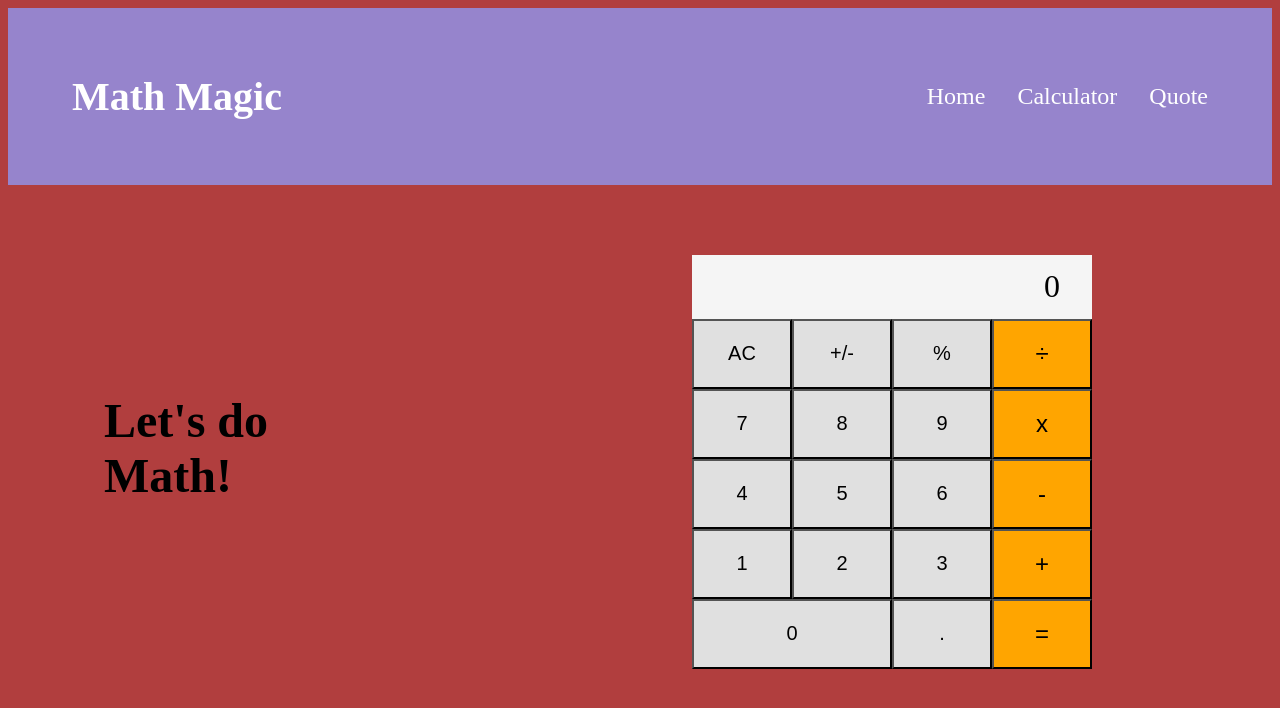
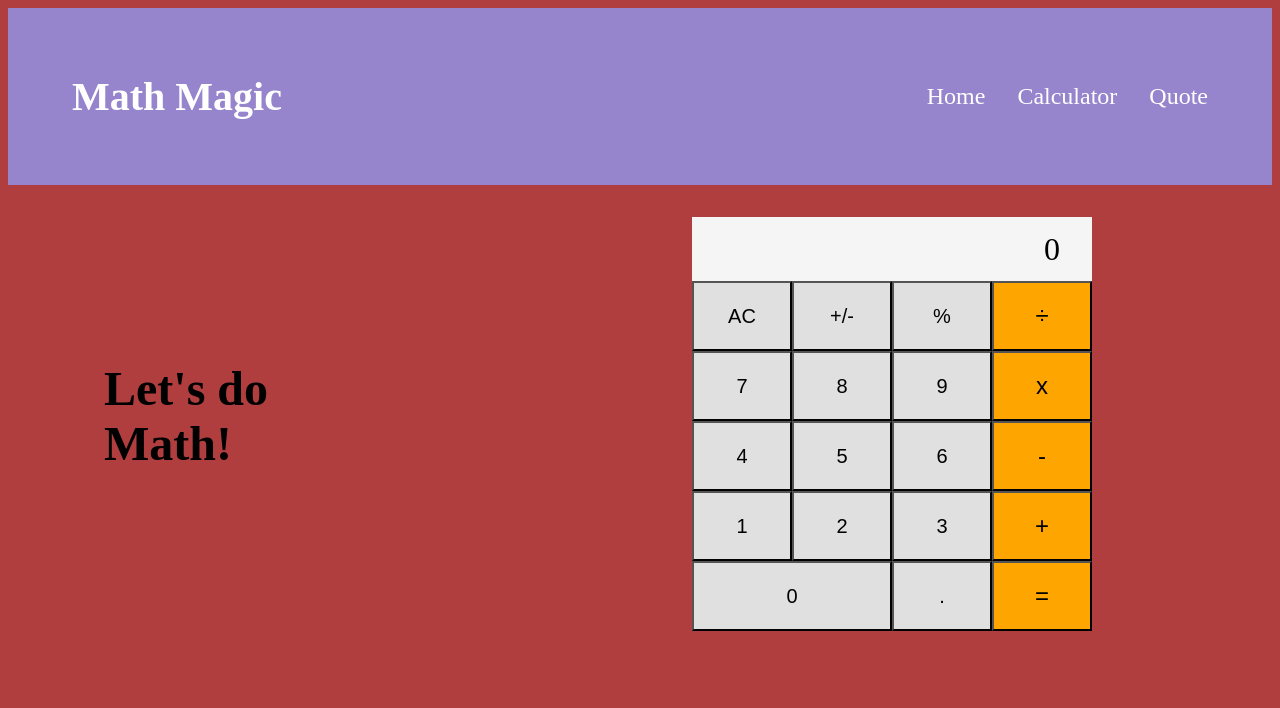
Before and after one commit to Javed-Shahbaz/math-magic, a React (Create React App) app: page /Calculator in a window 1280 px wide. Shown: the top 708 px of the page. Built offline with nearby package versions, Linux system fonts and the light colour scheme.

Commit message:
finalize styling

```diff
--- a/src/index.css
+++ b/src/index.css
@@ -37,10 +37,6 @@ body {
   text-decoration: none;
   color: white;
   font-size: 1.5em;
-}
-
-.main {
-  padding: 0.35em;
 }
 
 .screen {
@@ -101,7 +97,7 @@ body {
   gap: 10px;
   justify-content: center;
   justify-items: center;
-  margin-top: 4rem;
+  margin-top: 2em;
 }
 
 .calTxt {
```
